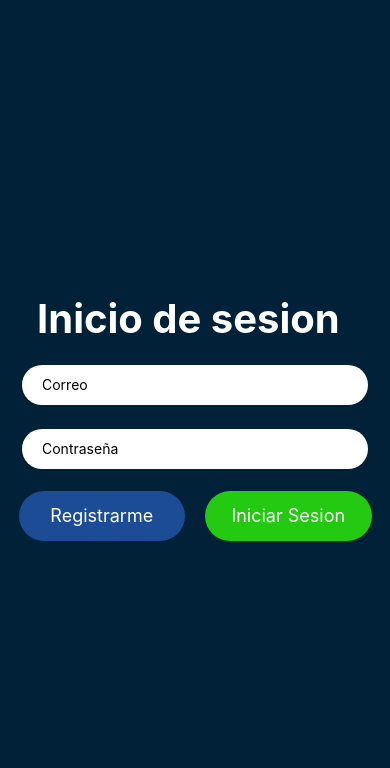
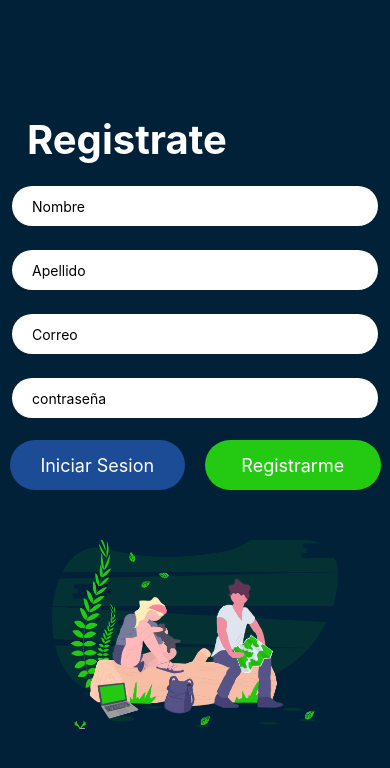
Before and after one commit to jeanv046/App-React-Native, a React Native app: screen /Register in a window 390 px wide. Shown: the top 768 px of the page. Built offline with nearby package versions, Linux system fonts and the light colour scheme; no server answers; the database is empty.

Commit message:
Validacion sin terminar

```diff
--- a/App.js
+++ b/App.js
@@ -1,24 +1,27 @@
 import { StatusBar } from 'expo-status-bar';
 import React from 'react';
-import { StyleSheet, Text, View } from 'react-native';
 import Register from './components/register';
 import Inicio from './components/inicio';
+import { NavigationContainer, DefaultTheme } from '@react-navigation/native';
+import { createNativeStackNavigator, } from '@react-navigation/native-stack';
 
+
+const Stack = createNativeStackNavigator();
 export default function App() {
+  const MyTheme = {
+    ...DefaultTheme,
+    colors: {
+      ...DefaultTheme.colors,
+      primary: 'rgb(255, 45, 85)',
+      background: '#002138',
+    },
+  };
   return (
-    <View style={styles.container}>
-      <Inicio/>
-      {/* <Register/> */}
-    </View>
+    <NavigationContainer theme={MyTheme}>
+      <Stack.Navigator screenOptions={{ headerShown: false }} initialRouteName='login'>
+        <Stack.Screen name="Register" component={Register} />
+        <Stack.Screen name="login" component={Inicio} />
+      </Stack.Navigator>
+    </NavigationContainer>
   );
 }
-
-const styles = StyleSheet.create({
-  container: {
-    flex: 1,
-    backgroundColor: '#002138',
-    justifyContent: 'center',
-    padding: 10
-  },
-
-});
--- a/components/inicio.jsx
+++ b/components/inicio.jsx
@@ -1,7 +1,7 @@
 import React,{useState} from "react";
 import { ScrollView, StyleSheet, TextInput,TouchableOpacity, Text, View } from "react-native";
 
-const Inicio = () => {
+const Inicio = ({navigation}) => {
     const [state, setState] = useState({ fCorreo: "", fPassword: ""});
     const handleChange = (value, name) => {
         setState(prevState => ({
@@ -31,6 +31,7 @@ const Inicio = () => {
                 <View style={styles.view}>
                     <TouchableOpacity
                         style={styles.boton}
+                        onPress={()=> navigation.navigate('Register')}
                     >
                         <Text style={styles.Text}>Registrarme</Text>
 
--- a/components/register.jsx
+++ b/components/register.jsx
@@ -1,9 +1,9 @@
 import React, {useState} from "react";
-import { ScrollView, StyleSheet, TextInput, TouchableOpacity, Text, View, Image } from "react-native";
-import {getCities, saveData, createUser} from "../funtion"
+import { ScrollView, StyleSheet, TextInput, TouchableOpacity, Text, View, Image, navigation } from "react-native";
+import {getCities, createUser} from "../funtion"
 
 
-const Register = () => {
+const Register = ({navigation}) => {
     getCities()
     const [state, setState] = useState({ fName: "", fApellido: "", fCorreo: "", fPassword: ""});
     const handleChange = (value, name) => {
@@ -12,6 +12,10 @@ const Register = () => {
             [name]: value
         }));
     };
+    const handleSubmit = () =>{
+        createUser(state)
+        setState({ fName: "", fApellido: "", fCorreo: "", fPassword: ""})
+    }
     return (
 
         <ScrollView contentContainerStyle={{ flexGrow: 1, justifyContent: 'center' }}>
@@ -49,6 +53,7 @@ const Register = () => {
                 <View style={styles.view}>
                     <TouchableOpacity
                         style={styles.boton}
+                        onPress={()=> navigation.navigate('login')}
                     >
                         <Text style={styles.Text}>Iniciar Sesion</Text>
 
@@ -56,7 +61,7 @@ const Register = () => {
 
                     <TouchableOpacity
                         style={styles.boton2}
-                        onPress={()=>createUser(state)}
+                        onPress={handleSubmit}
                     >
                         <Text style={styles.Text}>Registrarme</Text>
 
--- a/funtion/index.js
+++ b/funtion/index.js
@@ -8,7 +8,7 @@ export const getCities = async () => {
     const citiesCol = collection(db, 'usuarios');
     const citySnapshot = await getDocs(citiesCol);
     const cityList = citySnapshot.docs.map(doc => doc.data());
-    console.log(cityList)
+    /* console.log(cityList) */
     return cityList;
 
 }
@@ -33,3 +33,8 @@ export const createUser = async (user) => {
             // ..
         });
 }
+
+//Validacion de inicio de sesion
+export const validation = async()=>{
+
+}
--- a/package.json
+++ b/package.json
@@ -8,12 +8,16 @@
     "eject": "expo eject"
   },
   "dependencies": {
+    "@react-navigation/native": "^6.0.6",
+    "@react-navigation/native-stack": "^6.2.4",
     "expo": "~42.0.1",
     "expo-status-bar": "~1.0.4",
     "firebase": "^9.1.3",
     "react": "16.13.1",
     "react-dom": "16.13.1",
     "react-native": "https://github.com/expo/react-native/archive/sdk-42.0.0.tar.gz",
+    "react-native-safe-area-context": "^3.2.0",
+    "react-native-screens": "^3.4.0",
     "react-native-svg": "^12.1.1",
     "react-native-web": "~0.13.12"
   },
```
Also changed, not shown: 1 other file (tests, documents, lock files or other folders).
